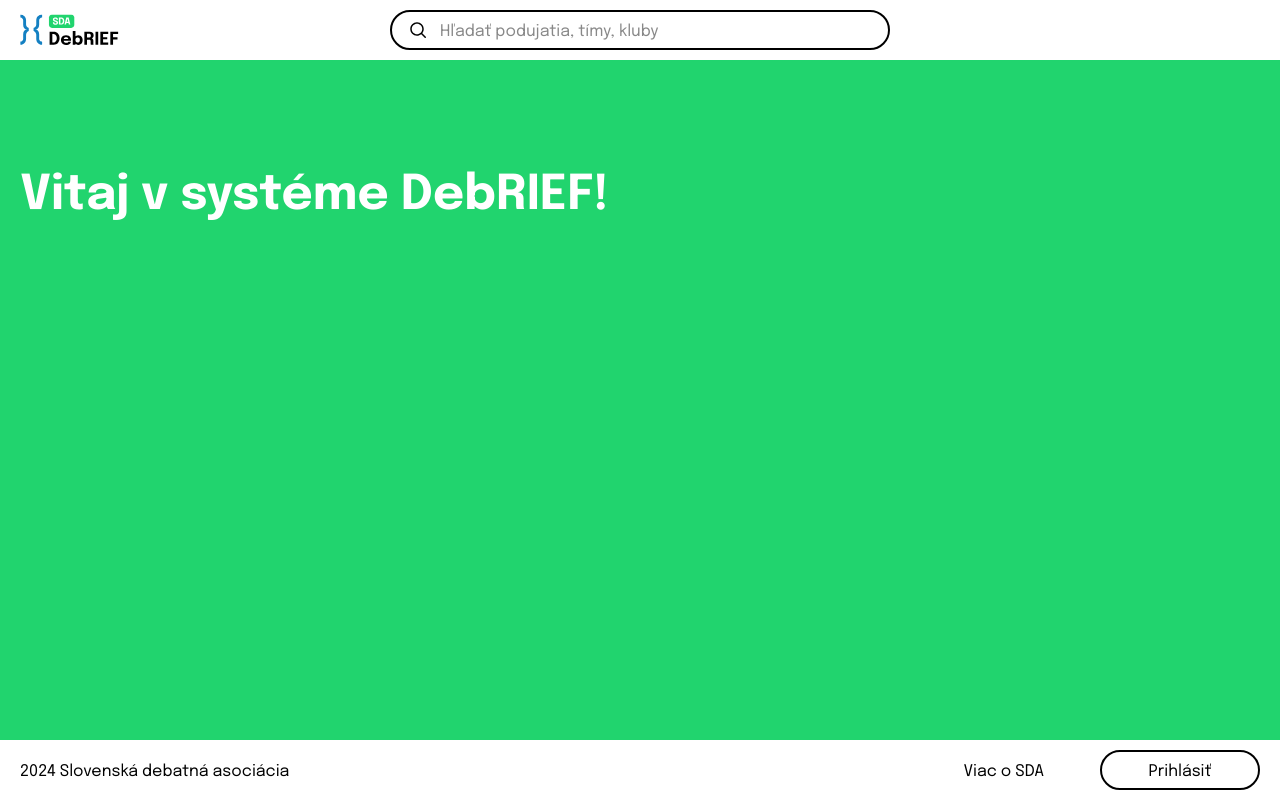
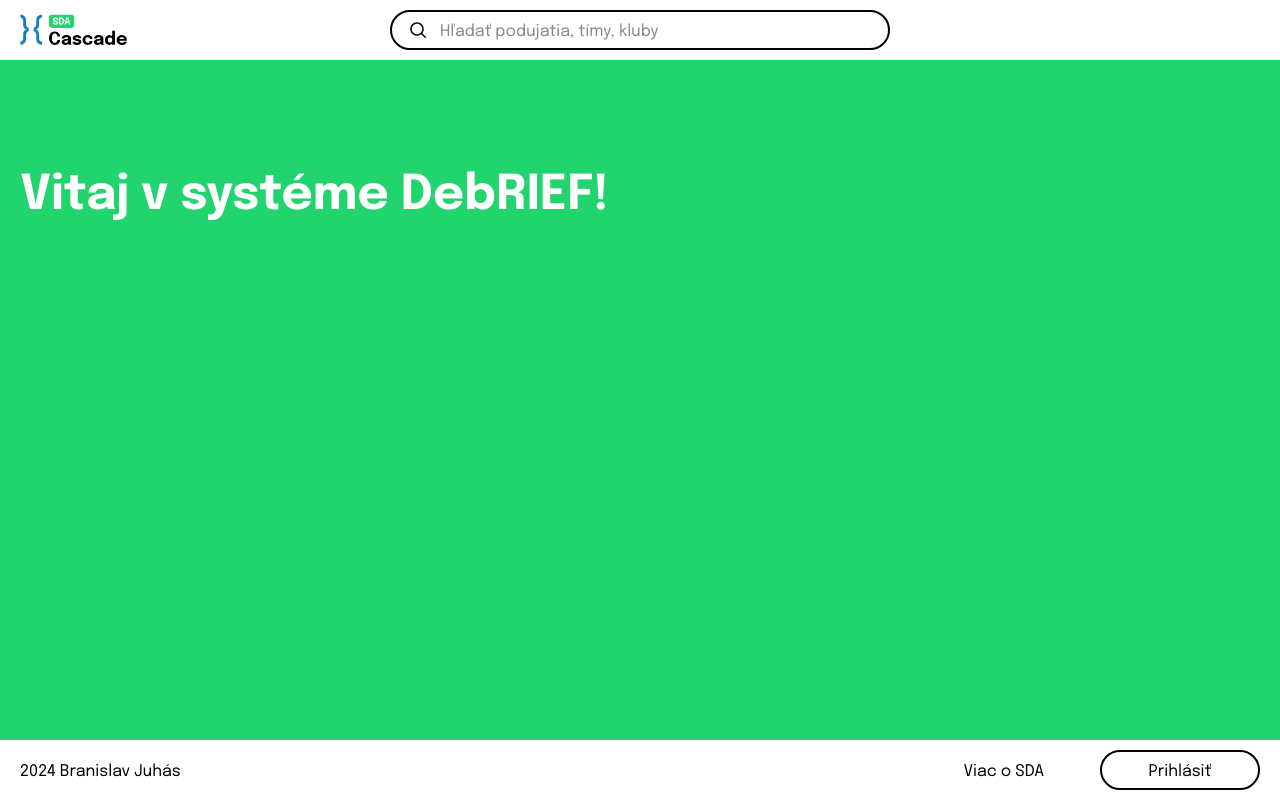
Before and after one commit to branislavjuhaas/dn-debrief, a Vue app: page / in a window 1280 px wide. Built offline with nearby package versions, Linux system fonts and the light colour scheme; no server answers.

Commit message:
Cascade Heritage Addition 010824

```diff
--- a/src/components/Footer.vue
+++ b/src/components/Footer.vue
@@ -3,13 +3,37 @@ import { ref } from "vue";
 import { useUserStore } from "../stores.js";
 
 const user = useUserStore();
+
+const date =
+  new Date().getDate().toString() +
+  "/" +
+  (new Date().getMonth() + 1).toString();
+
+let isDebrief = true;
+
+if (
+  window.location.hostname !== "debrief.sda.sk" ||
+  date !== "23/1" ||
+  date !== "10/3" ||
+  date !== "28/6" ||
+  date !== "17/11"
+) {
+  isDebrief = false;
+}
 </script>
 
 <template>
   <div class="flex flex-col h-[3.75rem] items-center justify-center px-5">
     <div
       class="flex flex-row justify-between items-center max-w-[1320px] h-full w-full">
-      <p class="hidden mt-1 sm:flex">2024 Slovenská debatná asociácia</p>
+      <p class="hidden mt-1 sm:flex">
+        {{
+          isDebrief
+            ? "2024 Slovenská debatná asociácia"
+            : "2024 Branislav Juhás"
+        }}
+      </p>
+
       <div class="flex flex-row gap-14 items-center w-full sm:w-auto">
         <a href="https://sda.sk" class="hidden mt-1 sm:flex">Viac o SDA</a>
         <router-link
--- a/src/components/Header.vue
+++ b/src/components/Header.vue
@@ -1,5 +1,9 @@
 <script setup>
 import Search from "./Search.vue";
+import debrief from "./../assets/debrief.svg";
+import cascade from "./../assets/cascade.svg";
+
+const isDebrief = window.location.hostname === "debrief.sda.sk";
 </script>
 
 <template>
@@ -7,7 +11,7 @@ import Search from "./Search.vue";
     <div
       class="grid grid-rows-1 grid-cols-[auto_1fr] gap-4 justify-center items-center max-w-[1320px] h-full w-full sm:grid-cols-[1fr_31.25rem_1fr]">
       <router-link to="/" class="flex items-center">
-        <img src="./../assets/debrief.svg" alt="logo" class="h-8" />
+        <img :src="isDebrief ? debrief : cascade" alt="DebRIEF" class="h-8" />
       </router-link>
       <Search />
     </div>
```
Also changed, not shown: src/assets/cascade.svg (added).
